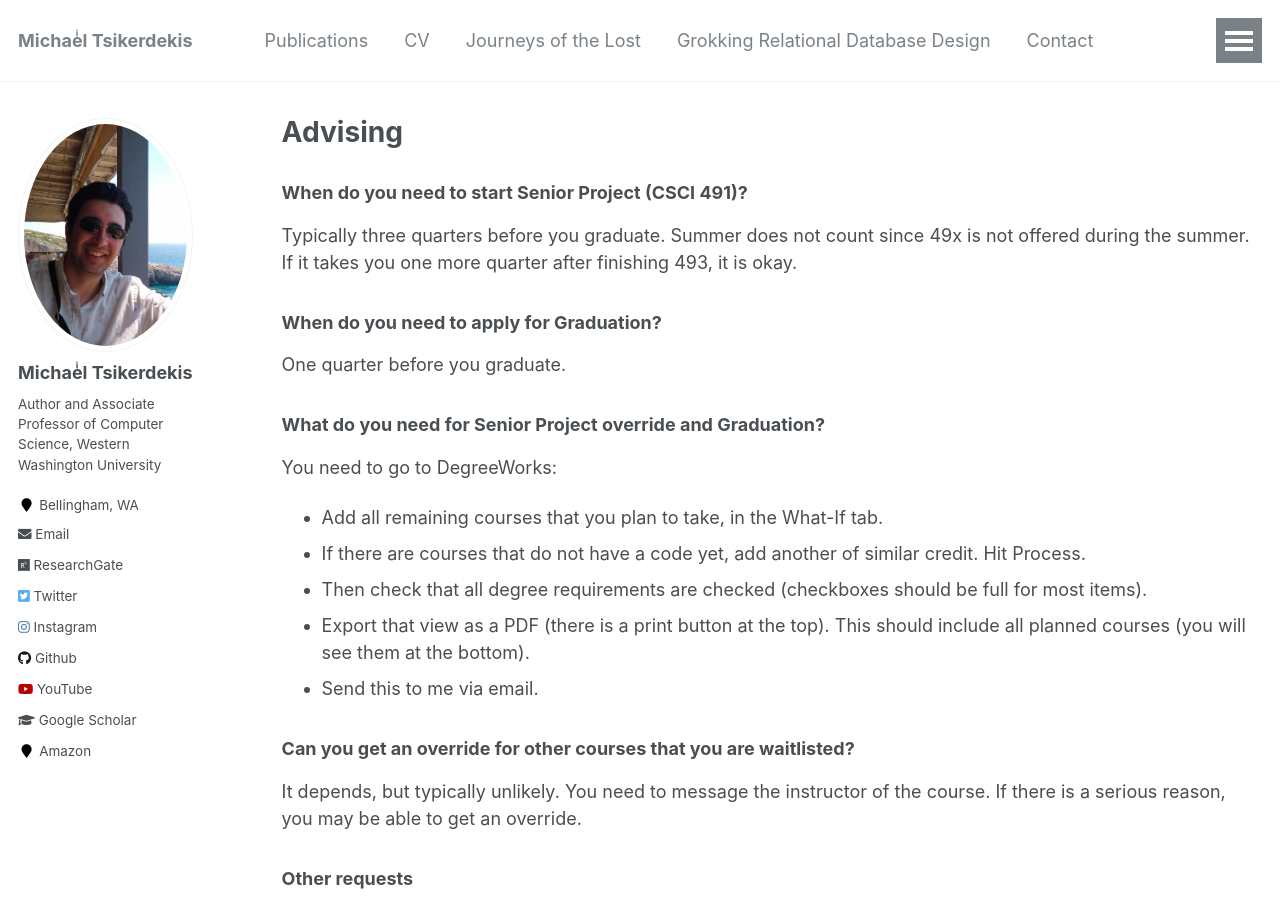
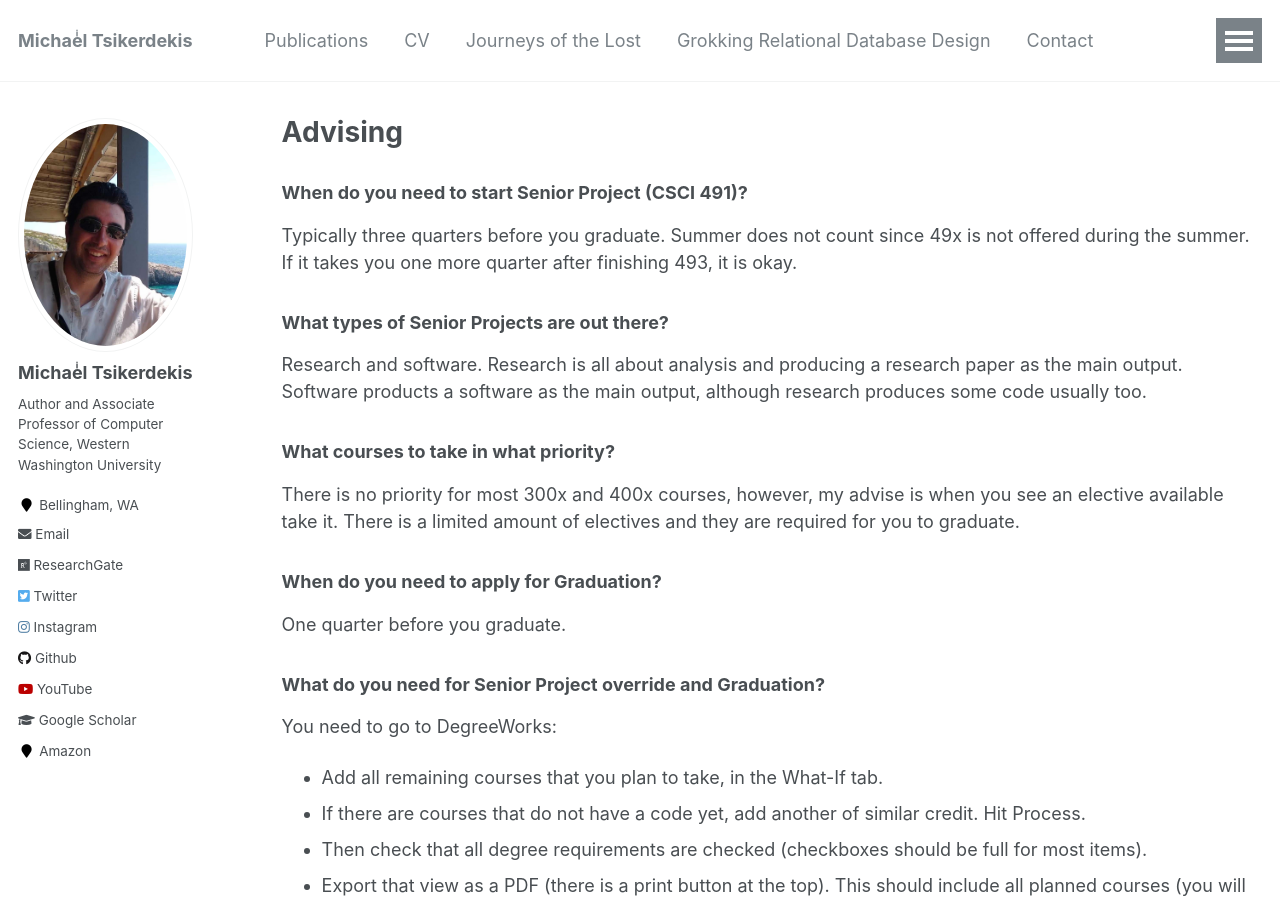
Before and after one commit to tsikerdekis/michael.tsikerdekis.com, a Jekyll site: the page built from _pages/advising.md, in a window 1280 px wide and 900 px high. Built offline with Jekyll 4.4.1, drawn with Linux system fonts in a browser that asks for light colours.

Commit message:
Update advising.md

```diff
--- a/_pages/advising.md
+++ b/_pages/advising.md
@@ -9,6 +9,12 @@ author_profile: true
 
 ### When do you need to start Senior Project (CSCI 491)?
 Typically three quarters before you graduate. Summer does not count since 49x is not offered during the summer. If it takes you one more quarter after finishing 493, it is okay.
+
+### What types of Senior Projects are out there?
+Research and software. Research is all about analysis and producing a research paper as the main output. Software products a software as the main output, although research produces some code usually too.
+
+### What courses to take in what priority?
+There is no priority for most 300x and 400x courses, however, my advise is when you see an elective available take it. There is a limited amount of electives and they are required for you to graduate.
 
 ### When do you need to apply for Graduation?
 One quarter before you graduate.
```
